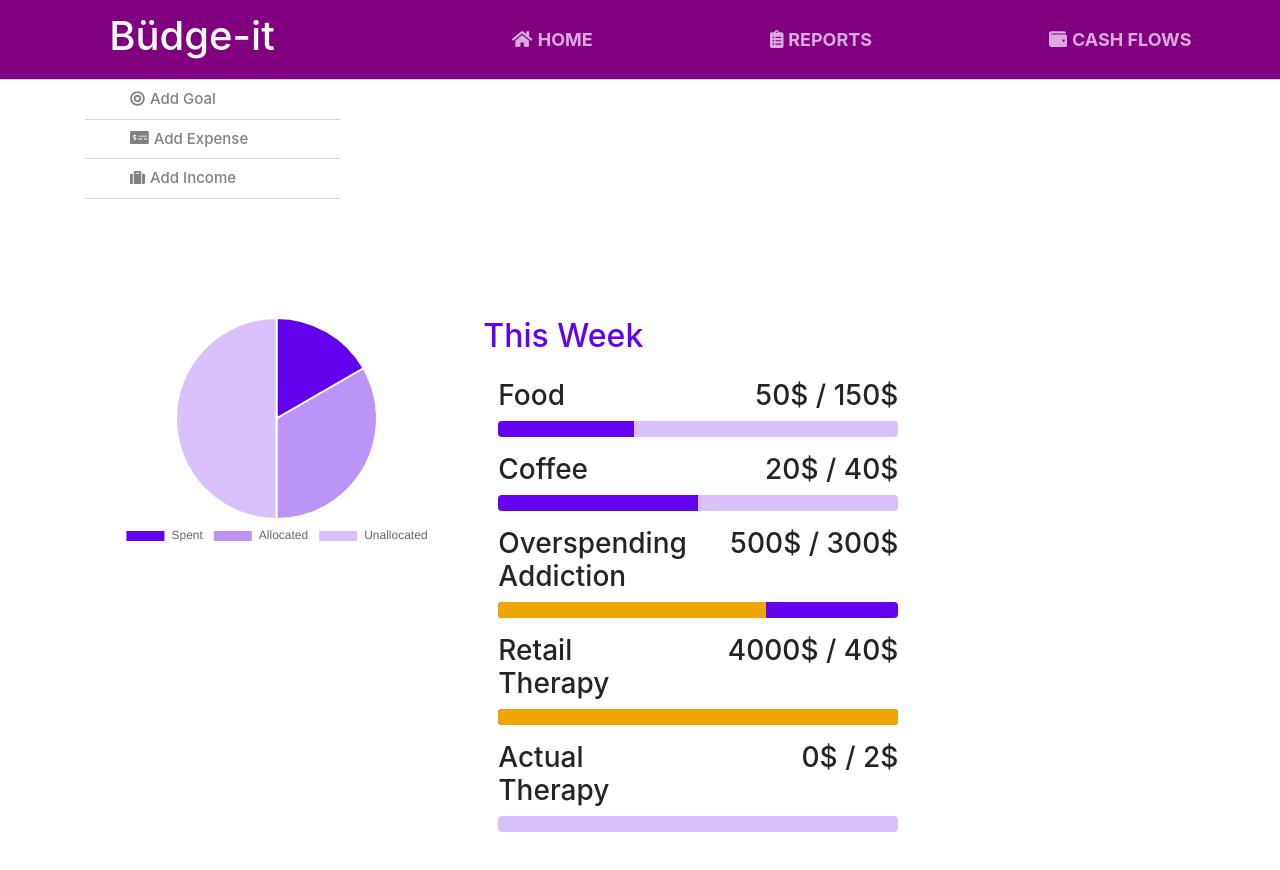
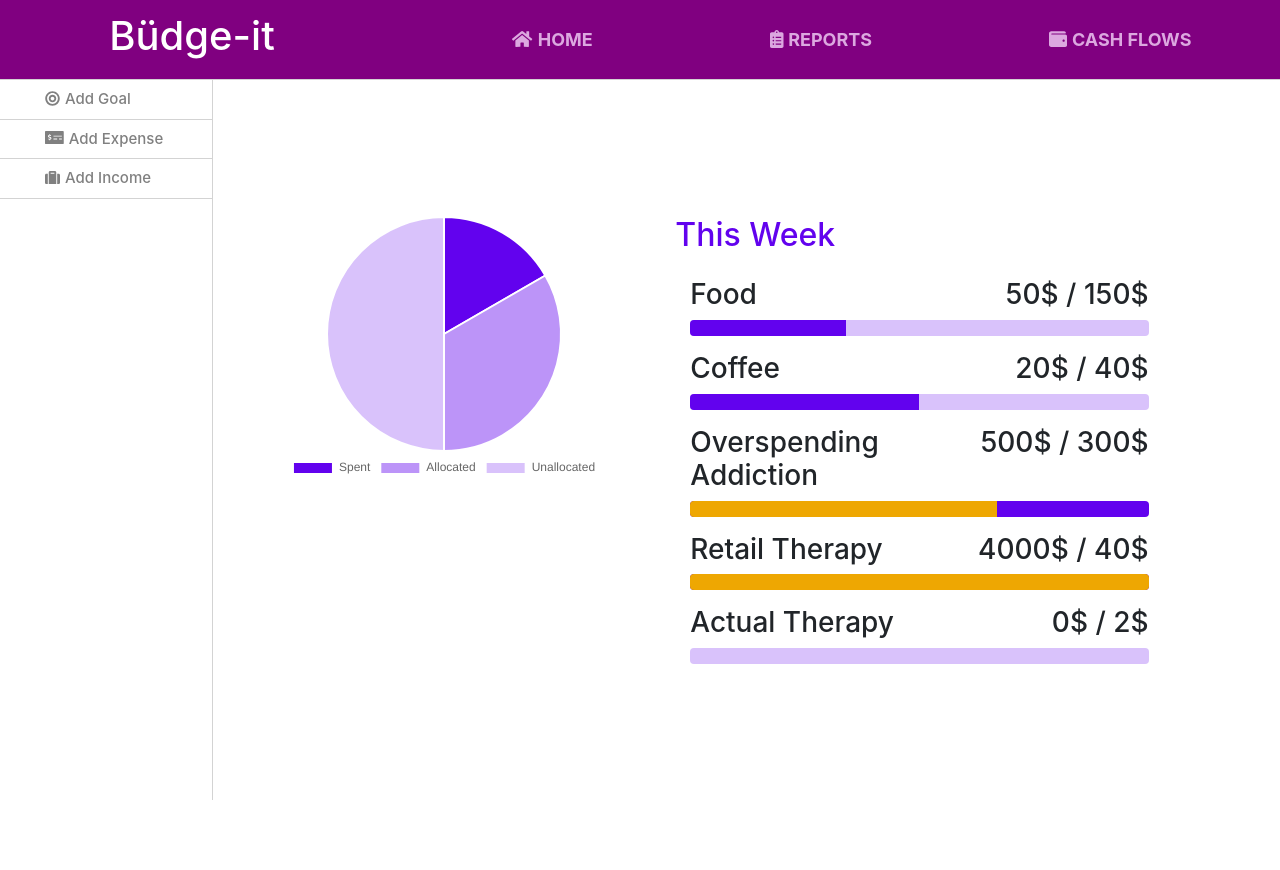
Before and after one commit to Nethermane/react_HCI_325, a React (Create React App) app: page / in a window 1280 px wide. Shown: the top 870 px of the page. After the commit the page ends 800 px from the top, so only its background shows below. Built offline with nearby package versions, Linux system fonts and the light colour scheme.

Commit message:
+ container fluid

```diff
--- a/src/App.js
+++ b/src/App.js
@@ -17,14 +17,13 @@ function App(props) {
   return (
     <div className="App">
       {props.location.pathname !== "/login" ? <Nav /> : null}
-      <Container>
+      <Container fluid>
         <Row>
-          <Col className="sidenav" xs={3}>
+          <Col className="sideNavCol" xs={2}>
             {props.location.pathname !== "/login" ? <SideNav /> : null}
           </Col>
           <Col className="page" xs={10}>
             <Switch>
-
               <Route exact path="/" component={Home} />
               <Route exact path="/home" component={Home} />
               <Route path="/reports" component={Reports} />
```
